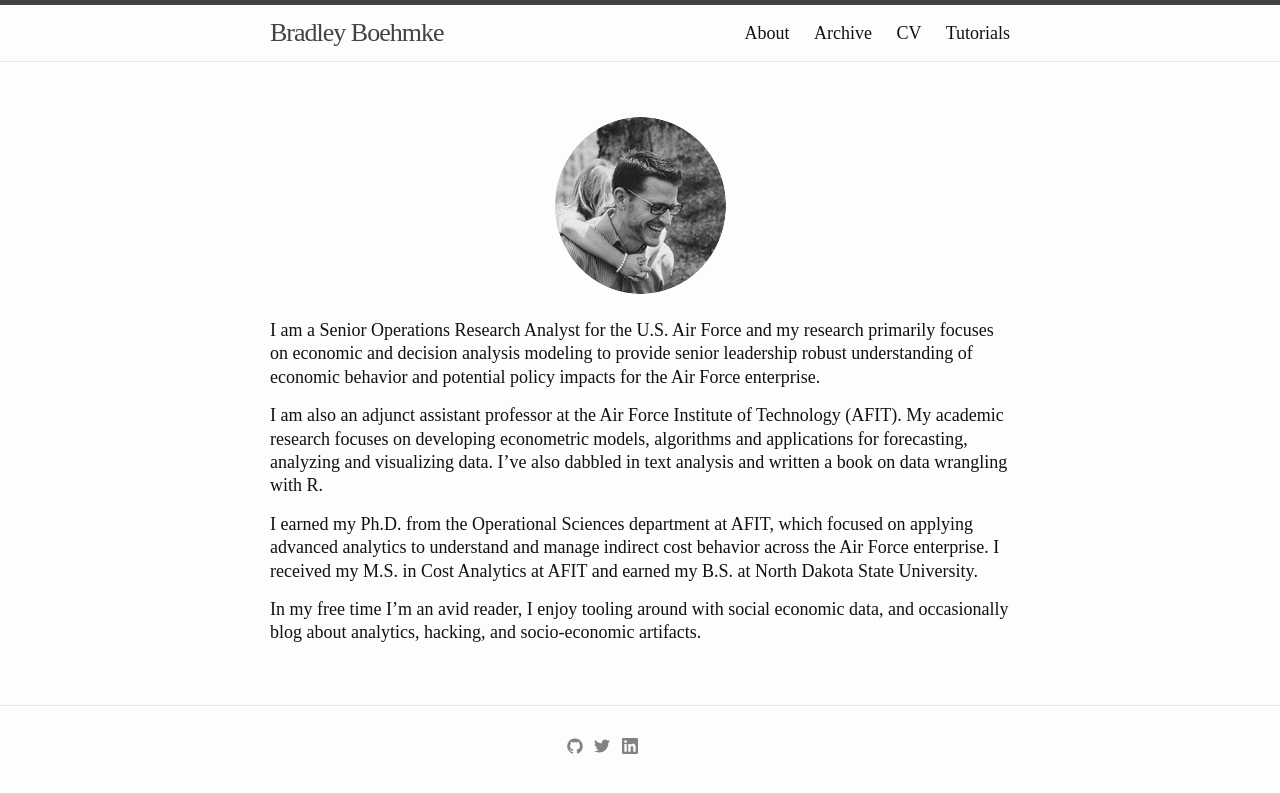
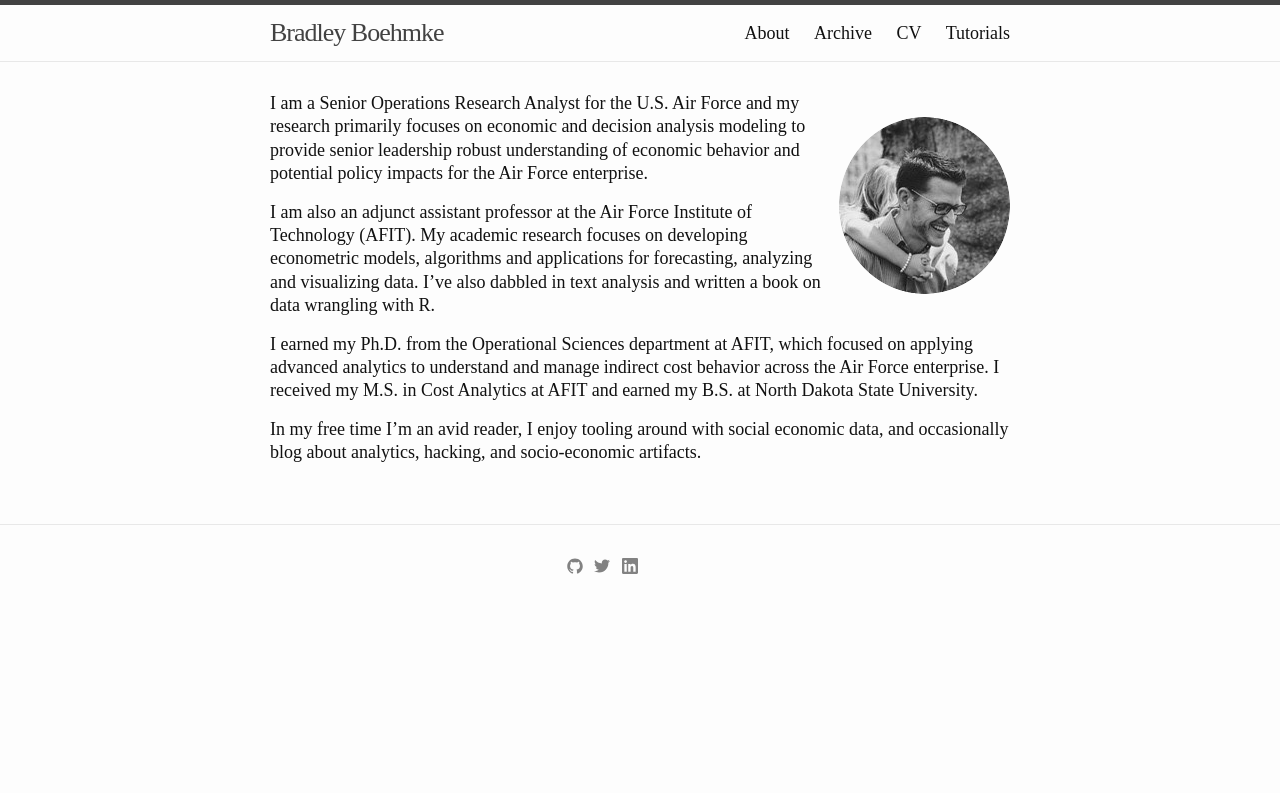
Before and after one commit to bradleyboehmke/bradleyboehmke, a Jekyll site: the page built from about.md, in a window 1280 px wide. Shown: the top 793 px of the page. Built offline with Jekyll 4.4.1, drawn with Linux system fonts in a browser that asks for light colours.

Commit message:
Update about.md

```diff
--- a/about.md
+++ b/about.md
@@ -6,7 +6,7 @@
 
 
 <center>
-<img src="/public/images/logo.png" alt="Brad" align="center" vspace="25">
+<img src="/public/images/logo.png" alt="Brad" align="right" vspace="25">
 </center>
 
 
```
